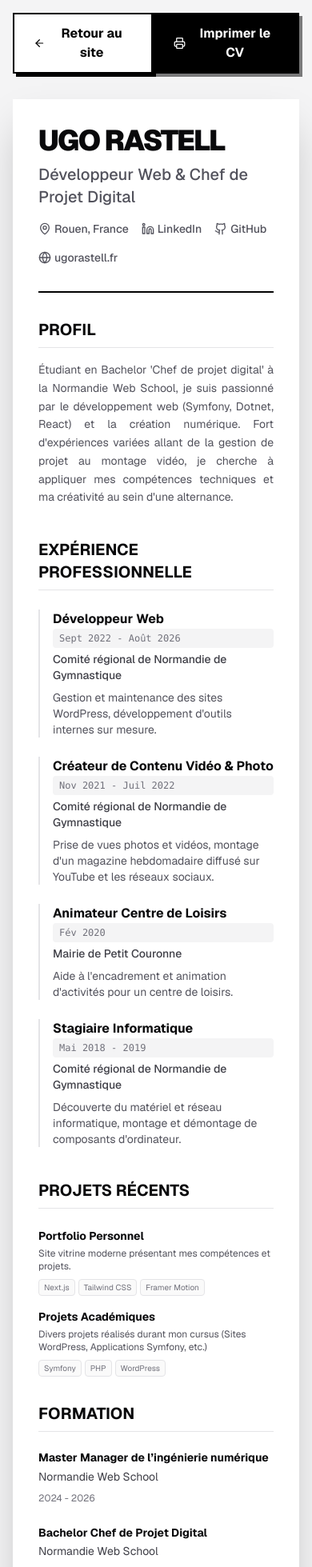
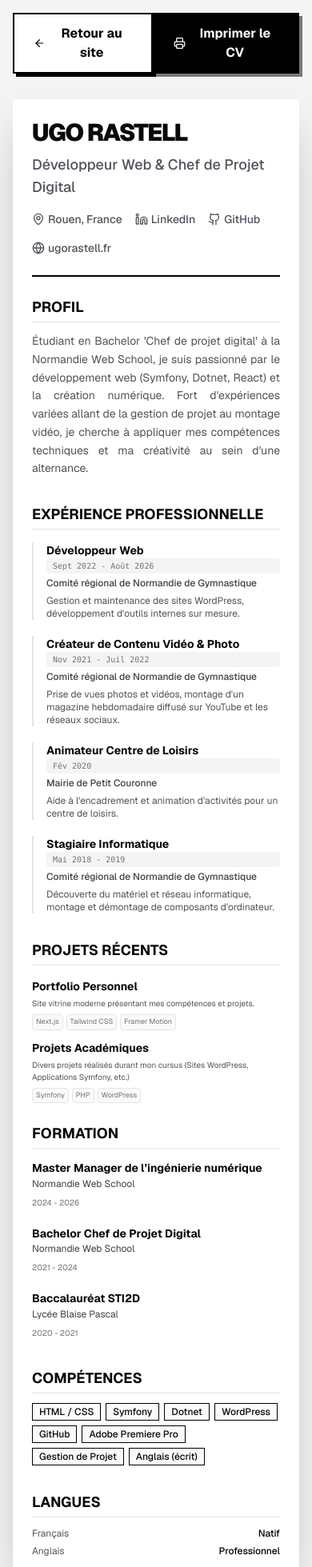
Before and after one commit to UgoRastell/mon-portfolio, a Next.js app: page /cv in a window 390 px wide. Shown: the top 1959 px of the page at 80% size. Built offline with nearby package versions, Linux system fonts and the light colour scheme.

Commit message:
refactor: Adjust CV component styles for improved layout and readability, including font size and spacing changes

```diff
--- a/app/cv/page.tsx
+++ b/app/cv/page.tsx
@@ -24,14 +24,14 @@ export default function CV() {
       </div>
 
       {/* A4 Page Container */}
-      <div className="max-w-[210mm] mx-auto bg-white shadow-2xl print:shadow-none print:max-w-none overflow-hidden">
-        <div className="p-8 md:p-12 flex flex-col gap-8 h-full min-h-[297mm]">
+      <div className="max-w-[210mm] mx-auto bg-white shadow-2xl print:shadow-none print:max-w-none print:w-[210mm] print:h-[297mm] overflow-hidden">
+        <div className="p-6 md:p-8 flex flex-col gap-6 h-full min-h-[297mm]">
 
           {/* Header */}
-          <header className="flex flex-col md:flex-row items-start md:items-center justify-between gap-6 border-b-2 border-black pb-8">
+          <header className="flex flex-col md:flex-row items-start md:items-center justify-between gap-6 border-b-2 border-black pb-6">
             <div className="space-y-2">
-              <h1 className="text-4xl font-black uppercase tracking-tighter">{DATA.name}</h1>
-              <p className="text-xl font-medium text-zinc-600">{DATA.title}</p>
+              <h1 className="text-3xl md:text-4xl font-black uppercase tracking-tighter">{DATA.name}</h1>
+              <p className="text-lg md:text-xl font-medium text-zinc-600">{DATA.title}</p>
 
               <div className="flex flex-wrap gap-4 mt-4 text-sm font-medium text-zinc-600">
                 {/* Note: You might want to add email/phone to DATA if you want them displayed */}
@@ -68,12 +68,12 @@ export default function CV() {
             </div>
           </header>
 
-          <div className="grid grid-cols-1 md:grid-cols-3 gap-8">
+          <div className="grid grid-cols-1 md:grid-cols-3 gap-6">
             {/* Main Column (Left) */}
-            <div className="md:col-span-2 space-y-10">
+            <div className="md:col-span-2 space-y-8">
               {/* Profile */}
               <section>
-                <h2 className="text-xl font-bold uppercase border-b border-zinc-200 pb-2 mb-4">Profil</h2>
+                <h2 className="text-lg font-bold uppercase border-b border-zinc-200 pb-1 mb-3">Profil</h2>
                 <p className="text-zinc-600 text-sm leading-relaxed text-justify">
                   {DATA.about}
                 </p>
@@ -81,16 +81,16 @@ export default function CV() {
 
               {/* Experience */}
               <section>
-                <h2 className="text-xl font-bold uppercase border-b border-zinc-200 pb-2 mb-6">Expérience Professionnelle</h2>
-                <div className="space-y-6">
+                <h2 className="text-lg font-bold uppercase border-b border-zinc-200 pb-1 mb-4">Expérience Professionnelle</h2>
+                <div className="space-y-5">
                   {DATA.experience.map((exp, i) => (
                     <div key={i} className="relative pl-4 border-l-2 border-zinc-200">
                       <div className="flex flex-col sm:flex-row sm:items-baseline sm:justify-between mb-1">
-                        <h3 className="font-bold">{exp.role}</h3>
-                        <span className="text-xs font-mono text-zinc-500 bg-zinc-100 px-2 py-1 rounded">{exp.period}</span>
+                        <h3 className="font-bold text-sm">{exp.role}</h3>
+                        <span className="text-[10px] font-mono text-zinc-500 bg-zinc-100 px-2 py-0.5 rounded">{exp.period}</span>
                       </div>
-                      <div className="text-sm font-medium text-zinc-700 mb-2">{exp.company}</div>
-                      <p className="text-sm text-zinc-600">{exp.description}</p>
+                      <div className="text-xs font-medium text-zinc-700 mb-1.5">{exp.company}</div>
+                      <p className="text-xs text-zinc-600">{exp.description}</p>
                     </div>
                   ))}
                 </div>
@@ -98,17 +98,17 @@ export default function CV() {
 
               {/* Projects (Optional selection for CV) */}
               <section>
-                <h2 className="text-xl font-bold uppercase border-b border-zinc-200 pb-2 mb-6">Projets Récents</h2>
-                <div className="space-y-4">
+                <h2 className="text-lg font-bold uppercase border-b border-zinc-200 pb-1 mb-4">Projets Récents</h2>
+                <div className="space-y-3">
                   {DATA.projects.slice(0, 3).map((project) => (
                     <div key={project.id}>
                       <div className="flex items-baseline justify-between mb-1">
                         <h3 className="font-bold text-sm">{project.title}</h3>
                       </div>
-                      <p className="text-xs text-zinc-600 mb-2">{project.desc}</p>
+                      <p className="text-[10px] text-zinc-600 mb-1.5">{project.desc}</p>
                       <div className="flex flex-wrap gap-1">
                         {project.tech.map((t) => (
-                          <span key={t} className="text-[10px] border border-zinc-200 px-1.5 py-0.5 rounded bg-zinc-50 text-zinc-500">
+                          <span key={t} className="text-[9px] border border-zinc-200 px-1 py-0.5 rounded bg-zinc-50 text-zinc-500">
                             {t}
                           </span>
                         ))}
@@ -120,16 +120,16 @@ export default function CV() {
             </div>
 
             {/* Sidebar Column (Right) */}
-            <div className="space-y-10">
+            <div className="space-y-8">
               {/* Education */}
               <section>
-                <h2 className="text-xl font-bold uppercase border-b border-zinc-200 pb-2 mb-6">Formation</h2>
-                <div className="space-y-6">
+                <h2 className="text-lg font-bold uppercase border-b border-zinc-200 pb-1 mb-4">Formation</h2>
+                <div className="space-y-5">
                   {DATA.education.map((edu, i) => (
                     <div key={i}>
-                      <h3 className="font-bold text-sm leading-tight mb-1">{edu.degree}</h3>
-                      <div className="text-sm text-zinc-700 mb-1">{edu.school}</div>
-                      <span className="text-xs text-zinc-500">{edu.period}</span>
+                      <h3 className="font-bold text-sm leading-tight mb-0.5">{edu.degree}</h3>
+                      <div className="text-xs text-zinc-700 mb-0.5">{edu.school}</div>
+                      <span className="text-[10px] text-zinc-500">{edu.period}</span>
                     </div>
                   ))}
                 </div>
@@ -137,10 +137,10 @@ export default function CV() {
 
               {/* Skills */}
               <section>
-                <h2 className="text-xl font-bold uppercase border-b border-zinc-200 pb-2 mb-4">Compétences</h2>
-                <div className="flex flex-wrap gap-2">
+                <h2 className="text-lg font-bold uppercase border-b border-zinc-200 pb-1 mb-3">Compétences</h2>
+                <div className="flex flex-wrap gap-1.5">
                   {DATA.skills.map((skill) => (
-                    <span key={skill} className="text-sm font-medium border border-black px-2 py-1 bg-zinc-50">
+                    <span key={skill} className="text-xs font-medium border border-black px-2 py-0.5 bg-zinc-50">
                       {skill}
                     </span>
                   ))}
@@ -149,8 +149,8 @@ export default function CV() {
 
               {/* Languages / Other (Hardcoded for now as not in schema) */}
               <section>
-                <h2 className="text-xl font-bold uppercase border-b border-zinc-200 pb-2 mb-4">Langues</h2>
-                <ul className="space-y-2 text-sm text-zinc-600">
+                <h2 className="text-lg font-bold uppercase border-b border-zinc-200 pb-1 mb-3">Langues</h2>
+                <ul className="space-y-1.5 text-xs text-zinc-600">
                   <li className="flex justify-between">
                     <span>Français</span>
                     <span className="font-medium text-black">Natif</span>
@@ -176,24 +176,16 @@ export default function CV() {
           body {
             background: white;
           }
-          /* Force content to fit on one page if possible */
+          /* Scale content to fit if needed, but maintain layout fidelity */
           .print\\:p-0 {
              padding: 0 !important;
           }
-           /* Reduce vertical rhythm for print */
-          h1 { font-size: 2rem !important; } /* 32px */
-          h2 { font-size: 1rem !important; margin-bottom: 0.5rem !important; padding-bottom: 0.25rem !important; }
-          h3 { font-size: 0.875rem !important; }
-          p, span, div { font-size: 0.8rem !important; }
 
-          /* Compact spacing */
-          header { padding-bottom: 1rem !important; margin-bottom: 1rem !important; }
-          section { margin-bottom: 1rem !important; }
-          .gap-8 { gap: 1rem !important; }
-          .gap-6 { gap: 0.75rem !important; }
-          .space-y-10 > * + * { margin-top: 1.5rem !important; }
-          .space-y-6 > * + * { margin-top: 0.75rem !important; }
-          .p-12 { padding: 1.5rem !important; }
+          /* Ensure background colors and borders print correctly */
+          * {
+            -webkit-print-color-adjust: exact !important;
+            print-color-adjust: exact !important;
+          }
         }
       `}</style>
     </div>
```
